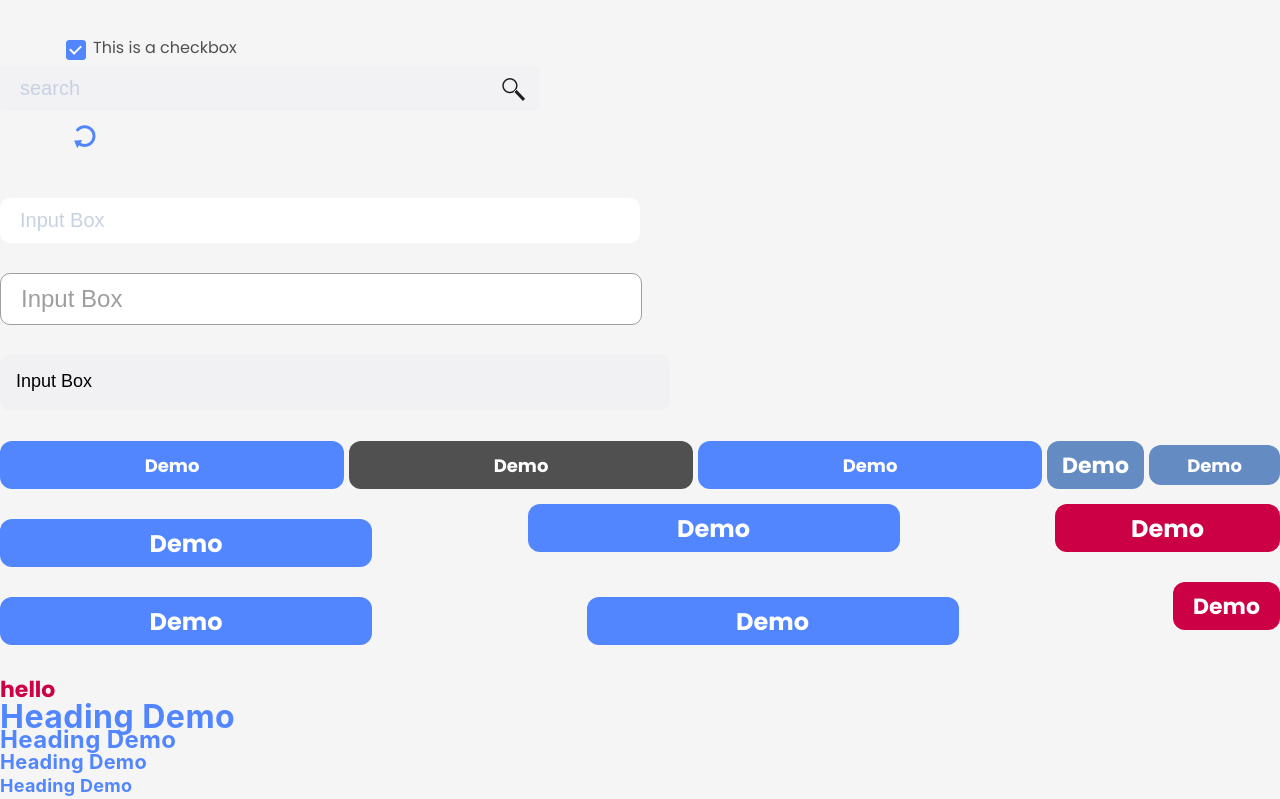
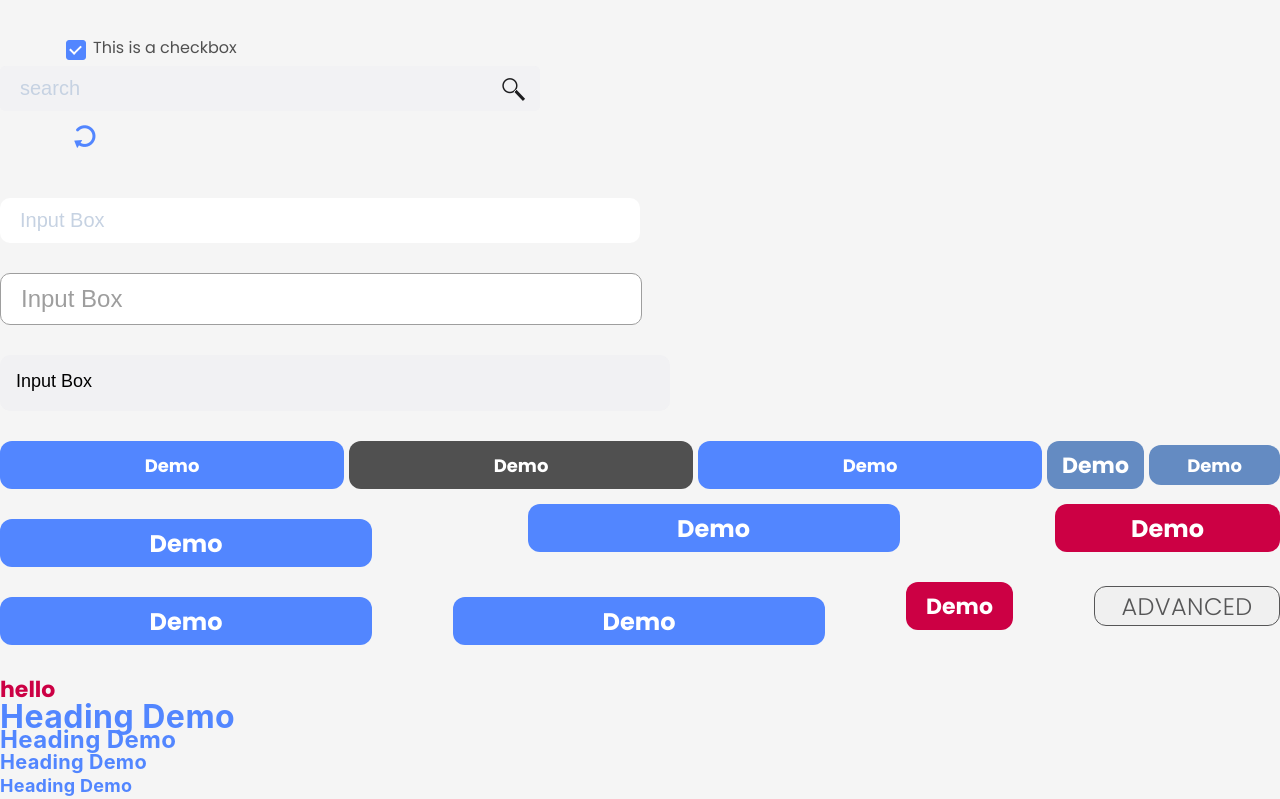
Before and after one commit to kishan1219/GovSearch, a React (Create React App) app: page /style-guide in a window 1280 px wide. Shown: the top 799 px of the page. Built offline with nearby package versions, Linux system fonts and the light colour scheme.

Commit message:
button Update

```diff
--- a/src/components/shared/button/button.module.scss
+++ b/src/components/shared/button/button.module.scss
@@ -21,6 +21,7 @@
         border-radius: 12px;
         font-weight: 700;
     }
+
     &.sm01 {
         max-width: 100%;
         min-width: 97px;
@@ -28,6 +29,7 @@
         border-radius: 12px;
         font-weight: 700;
     }
+
     &.sm02 {
         max-width: 100%;
         min-width: 107px;
@@ -52,6 +54,7 @@
         border-radius: 12px;
         font-weight: 700;
     }
+
     &.md01 {
         max-width: 100%;
         min-width: 136px;
@@ -60,13 +63,25 @@
         border-radius: 12px;
         font-weight: 700;
     }
-    &.md02{
+
+    &.md02 {
+        max-width: 100%;
+        min-width: 186px;
+        max-height: 40px;
+        font-size: $font-xxxl;
+        border-radius: 12px;
+        font-weight: 300;
+        border: 1px solid $darkGray;
+    }
+
+    &.md03 {
         max-width: 100%;
         min-width: 225px;
         max-height: 56px;
         font-size: $font-xxxl;
         border-radius: 12px;
         font-weight: 700;
+
     }
 
 
@@ -77,14 +92,16 @@
         border-radius: 12px;
         font-weight: 700;
     }
-    &.lg01{
+
+    &.lg01 {
         max-width: 100%;
         min-width: 372px;
         font-size: $font-xxxl;
         border-radius: 12px;
         font-weight: 700;
     }
-    &.lg02{
+
+    &.lg02 {
         max-width: 100%;
         min-width: 408px;
         font-size: $font-xxxl;
@@ -111,9 +128,17 @@
         color: $white;
         background: $gray;
     }
-    &.dangerPrimary{
-        color:$white;
-        background:$red;
+
+    &.dangerPrimary {
+        color: $white;
+        background: $red;
+    }
+
+    &.transparent {
+        color: $darkGray;
+        letter-spacing: 0.4px;
+        opacity: 0.75;
+        text-transform: uppercase;
     }
 
     &.default {
--- a/src/pages/styleguide/styleguide.js
+++ b/src/pages/styleguide/styleguide.js
@@ -30,10 +30,11 @@ const Styleguide = () => {
                 <Button size={"md"} variant={"solidSecondary"}>Demo</Button>
                 <Button btnClass={Styles.mt30} size={"lg01"} variant={"solidPrimary"}>Demo</Button>
                 <Button size={"lg01"} variant={"solidPrimary"}>Demo</Button>
-                <Button size={"md02"} variant={"dangerPrimary"}>Demo</Button>
+                <Button size={"md03"} variant={"dangerPrimary"}>Demo</Button>
                 <Button btnClass={Styles.mt30} size={"lg01"} variant={"solidPrimary"}>Demo</Button>
                 <Button btnClass={Styles.mt30} size={"lg01"} variant={"solidPrimary"}>Demo</Button>
                 <Button size={"sm02"} variant={"dangerPrimary"}>Demo</Button>
+                <Button size={"md02"} variant={"transparent"}>Advanced</Button>
             </div>
             <div>
                 <Text className={styles.text} variant={"xxlText"} color={"red"} strong={"strong7"}>hello</Text>
```
